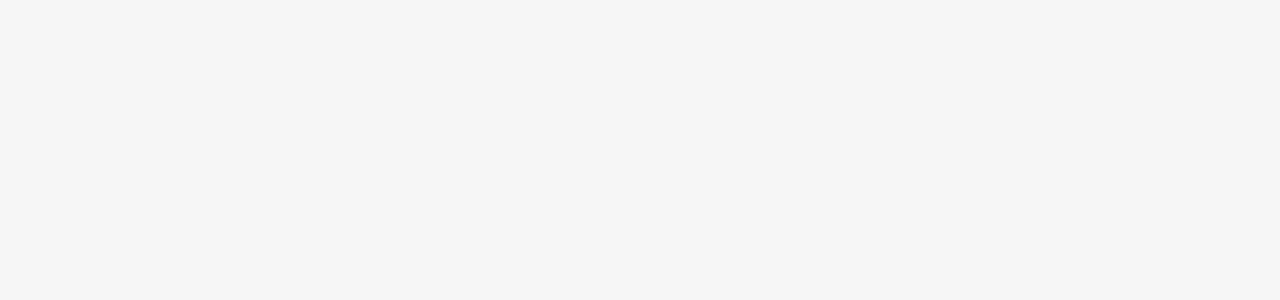
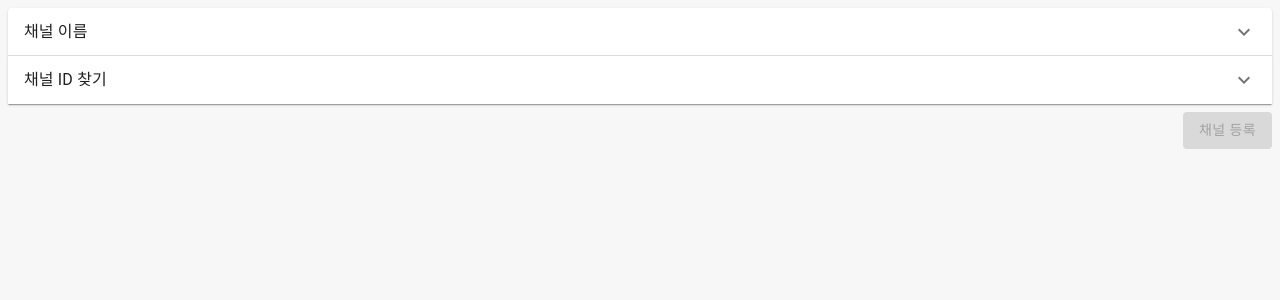
Before and after one commit to angmusae2015/WhaleDetectorFrontend, a React (Create React App) app: page /add-channel in a window 1280 px wide. Before the commit this address had no page. Shown: the top 300 px of the page. Built offline with nearby package versions, Linux system fonts and the light colour scheme; the HTML template or start-up script is replaced by a standard one.

Commit message:
Add AddChannelPage component and subcomponents

```diff
--- a/src/App.js
+++ b/src/App.js
@@ -3,12 +3,14 @@ import { Route, Routes } from 'react-router-dom';
 
 import "./App.css";
 import AddAlarmPage from './add-alarm-page/AddAlarmPage';
+import AddChannelPage from './add-channel-page/AddChannelPage';
 
 function App() {
   return (
     <div>
       <Routes>
         <Route path="/add-alarm" element={<AddAlarmPage />} />
+        <Route path="/add-channel" element={<AddChannelPage />} />
       </Routes>
     </div>
   );
--- a/src/add-alarm-page/ChannelSelectAccordion.js
+++ b/src/add-alarm-page/ChannelSelectAccordion.js
@@ -11,7 +11,7 @@ import InputLabel from '@mui/material/InputLabel';
 import Select from '@mui/material/Select';
 import MenuItem from '@mui/material/MenuItem';
 
-import getInfoFunction from '../util/util';
+import { getInfoFunction } from '../util/util';
 
 /**
  * @typedef { Object } channelInfo
--- a/src/add-alarm-page/ItemSelectAccordion.js
+++ b/src/add-alarm-page/ItemSelectAccordion.js
@@ -14,7 +14,7 @@ import MenuItem from '@mui/material/MenuItem';
 import TextField from '@mui/material/TextField';
 import Autocomplete from '@mui/material/Autocomplete';
 
-import getInfoFunction from '../util/util';
+import { getInfoFunction } from '../util/util';
 
 /**
  * @typedef { Object } itemInfo
--- /dev/null
+++ b/src/add-channel-page/AddChannelPage.js
@@ -0,0 +1,117 @@
+import React, { useState, useEffect } from 'react';
+import { useLocation } from 'react-router-dom';
+import axios from 'axios';
+
+import Button from '@mui/material/Button';
+import Box from '@mui/material/Box';
+import NameInputAccordion from './NameInputAccordion';
+import LinkInputAccordion from './LinkInputAccordion';
+
+import { postFunction } from '../util/util';
+
+function AddChannelPage() {
+  // 채팅 및 채널 관련 상태 초기화
+  const [chatID, setChatID] = useState(null);
+  const [name, setName] = useState("");
+  const [channelID, setChannelID] = useState(null);
+
+  // 아코디언 패널 접힘 상태 초기화
+  const [expanded, setExpanded] = useState(false);
+
+  // 현재 페이지의 URL 파라미터 정보 가져오기
+  const location = useLocation();
+  const queryParams = new URLSearchParams(location.search);
+
+  // 페이지가 로드될 때 chatID 상태 설정
+  useEffect(() => {
+    setChatID(queryParams.get('chat_id'));
+  }, []);
+
+  // 아코디언 패널이 접히거나 열릴 때 실행되는 함수
+  const handleChange = (panel) => (event, isExpanded) => {
+    setExpanded(isExpanded ? panel: false);
+  };
+
+  return (
+    <div>
+      <NameInputAccordion
+        accordionProps={{
+          expanded: expanded === 'nameInputPanel',
+          onChange: handleChange('nameInputPanel')
+        }}
+        name={name}
+        setName={setName} />
+      <LinkInputAccordion
+        accordionProps={{
+          expanded: expanded === "linkInputPanel",
+          onChange: handleChange('linkInputPanel')
+        }}
+        setChannelID={setChannelID}
+        />
+      <Box
+        sx={{
+          display: 'flex',
+          flexDirection: 'row-reverse',
+        }} >
+        <PostButton channelInfo={{
+          channelID: channelID,
+          name: name,
+          chatID: chatID
+        }} />
+      </Box>
+    </div>
+  );
+}
+
+/**
+ * @typedef { Object } PostButtonProps
+ * @property { Object } channelInfo
+ */
+
+/**
+ * @param { PostButtonProps } props
+ */
+function PostButton(props) {
+  const { channelID, name, chatID } = props.channelInfo;
+
+  const [disableButton, setDisableButton] = useState(true);
+  const [buttonText, setButtonText] = useState("채널 등록");
+
+  const postChannel = () => {
+    const endpoint = "/database/channel/add";
+    const params = {
+      channel_id: channelID,
+      name: name,
+      chat_id: chatID
+    };
+
+    console.log(params);
+
+    setDisableButton(true);
+
+    const postChannelFunc = postFunction(endpoint, params, () => {
+      setButtonText("완료!");
+    }, () => {
+      setDisableButton(false);
+    });
+
+    postChannelFunc();
+  }
+
+  // 채널 ID 확인 시 알림 설정 버튼 활성화
+  useEffect(() => {
+    setDisableButton(name === "" && !channelID);
+  }, [channelID]);
+
+  return (
+    <Button
+      disabled={disableButton}
+      variant="contained"
+      sx={{mt: 1}}
+      onClick={postChannel} >
+      {buttonText}
+    </Button>
+  );
+}
+
+export default AddChannelPage;
--- a/src/add-channel-page/LinkInputAccordion.js
+++ b/src/add-channel-page/LinkInputAccordion.js
@@ -1,12 +1,9 @@
 import React, { useState, useEffect } from 'react';
 
-import Accordion from '@mui/material/Accordion';
-import AccordionSummary from '@mui/material/AccordionSummary';
-import AccordionDetails from '@mui/material/AccordionDetails';
-import Typography from '@mui/material/Typography';
+import { Accordion, AccordionSummary, AccordionDetails } from '@mui/material';
+import { Box, TextField, InputAdornment, Button, Typography } from '@mui/material';
 import ExpandMoreIcon from '@mui/icons-material/ExpandMore';
-
-import TextField from '@mui/material/TextField';
+import { getInfoFunction } from '../util/util';
 
 /**
  * @typedef { Object } AccordionProps
@@ -20,18 +17,117 @@ import TextField from '@mui/material/TextField';
 function LinkInputAccordion(props) {
   const { accordionProps, setChannelID } = props;
 
+  // 입력한 채널 링크, 백엔드 서버 응답, 응답으로 받은 채널 ID를 상태로 관리
+  const [channelLink, setChannelLink] = useState("");
+  const [response, setResponse] = useState(null);
+  const [id, setID] = useState(null);
+
+  // 백엔드 서버에서 받은 응답 도착 시 실행되는 효과 함수
+  useEffect(() => {
+    if (response !== null) {
+      if ('channel_id' in response) {
+        // 채널 ID 도착 시 해당 ID로 id 및 상위 컴포넌트의 channelID 상태 설정
+        setID(response['channel_id']);
+        setChannelID(response['channel_id']);
+      } else {
+        // 에러 도착 시 false로 id 상태 설정 및 상위 컴포넌트의 channelID 상태 초기화
+        setID(false);
+        setChannelID(null);
+      }
+      // 응답 기록 초기화
+      setResponse(null);
+    }
+  }, [response]);
+
   return (
     <Accordion {...accordionProps}>
       <AccordionSummary
         expandIcon={<ExpandMoreIcon />}
     >
       <Typography>
-        {"채널 ID 찾기"}
+        {"채널 ID 찾기" + (!accordionProps.expanded && Boolean(id) ? ": 확인됨" : "")}
       </Typography>
     </AccordionSummary>
     <AccordionDetails>
-      <NameInput setName={setName} />
+      <Box
+        sx={{
+          display: 'flex',
+        }} >
+        <Box
+          sx={{
+            width: '75%'
+          }} >
+          <LinkInput
+            setChannelID={setChannelID}
+            inputProps={{
+              // 채널 ID가 정상적으로 확인되지 않았을 경우 에러 표시
+              error: (id === null) ? false : !(id),
+              helperText: (id !== null && !Boolean(id)) ? "잘못된 초대 링크입니다. 주소를 확인해주세요." : (id !== null ? "채널을 확인했습니다!" : ""),
+              // 채널 ID가 정상적으로 확인되었을 경우 색을 success로 표시
+              color: Boolean(id) ? "success" : "",
+              focused: Boolean(id),
+              // value를 channelLink 상태로 관리
+              value: channelLink,
+              onChange: (event) => {
+                const value = event.target.value;
+                // URL에서 채널 링크 부분을 추출
+                setChannelLink(value.replace('https://t.me/', ''));
+              }
+            }} />
+        </Box>
+        <Button
+          disabled={channelLink === ""}
+          variant="contained"
+          onClick={() => {
+            // 백엔드 서버를 통해 채널 ID 요청
+            const getChannelIDFunc = getInfoFunction(`/telegram/check-channel-id?channel_link=${channelLink}`, setResponse);
+            getChannelIDFunc();
+          }}
+          sx={{
+            ml: 1,
+            width: '25%'
+          }} >
+          확인하기
+        </Button>
+      </Box>
     </AccordionDetails>
     </Accordion>
   )
 }
+
+LinkInputAccordion.defaultProps = {
+  accordionProps: {},
+  setChannelID: (channelID) => {}
+};
+
+/**
+ * @typedef { Object } InputProps
+ * @property { Object } inputProps
+ * @property { function(number) } setChannelID
+ */
+
+/**
+ * @param { InputProps } props
+ */
+function LinkInput(props) {
+  const { inputProps, setChannelID } = props;
+
+  return (
+    <div>
+      <TextField
+        {...inputProps}
+        fullWidth={true}
+        variant="standard"
+        InputProps={{
+          startAdornment: <InputAdornment position="start">https://t.me/</InputAdornment>,
+        }} ></TextField>
+    </div>
+  )
+}
+
+LinkInput.defaultProps = {
+  inputProps: {},
+  setChannelID: (channelID) => {}
+};
+
+export default LinkInputAccordion;
--- /dev/null
+++ b/src/add-channel-page/NameInputAccordion.js
@@ -0,0 +1,74 @@
+import React, { useState, useEffect } from 'react';
+
+import Accordion from '@mui/material/Accordion';
+import AccordionSummary from '@mui/material/AccordionSummary';
+import AccordionDetails from '@mui/material/AccordionDetails';
+import Typography from '@mui/material/Typography';
+import ExpandMoreIcon from '@mui/icons-material/ExpandMore';
+
+import TextField from '@mui/material/TextField';
+
+/**
+ * @typedef { Object } AccordionProps
+ * @property { Object } accordionProps
+ * @property { string } name
+ * @property { function(string) } setName
+ */
+
+/**
+ * @param { AccordionProps } props
+ */
+function NameInputAccordion(props) {
+  const { accordionProps, name, setName } = props;
+
+  return (
+    <Accordion {...accordionProps}>
+      <AccordionSummary
+        expandIcon={<ExpandMoreIcon />}
+    >
+      <Typography>
+        {"채널 이름" + (!accordionProps.expanded && (name !== "") ? `: ${name}` : "")}
+      </Typography>
+    </AccordionSummary>
+    <AccordionDetails>
+      <NameInput setName={setName} />
+    </AccordionDetails>
+    </Accordion>
+  )
+}
+
+NameInputAccordion.defaultProps = {
+  accordionProps: {}
+};
+
+/**
+ * @typedef { Object } InputProps
+ * @property { Object } inputProps
+ * @property { function(string) } setName
+ */
+
+/**
+ * @param { InputProps } props
+ */
+function NameInput(props) {
+  // props에서 필요한 변수들을 추출
+  const { inputProps, setName } = props;
+
+  return (
+    <div>
+      <TextField
+        inputProps={inputProps}
+        label={"채널 이름"}
+        onChange={(event) => {
+          setName(event.target.value);
+        }}
+      ></TextField>
+    </div>
+  );
+}
+
+NameInput.defaultProps = {
+  inputProps: {}
+};
+
+export default NameInputAccordion;
--- a/src/util/config.json
+++ /dev/null
@@ -1,3 +0,0 @@
-{
-    "proxy": "http://34.64.158.133:5000"
-}
--- a/src/util/util.js
+++ b/src/util/util.js
@@ -1,9 +1,11 @@
 import axios from 'axios';
+
+const proxy = "http://34.22.69.145:5000"
 
 function getInfoFunction(endpoint, setState) {
   return (() => {
     // axios.get(`https://whaledetectorapi.kro.kr${endpoint}`)
-    axios.get(`http://34.22.69.145:5000${endpoint}`)
+    axios.get(proxy + endpoint)
       .then(response => {
         setState(response.data);
       })
@@ -13,4 +15,18 @@ function getInfoFunction(endpoint, setState) {
   })
 }
 
-export default getInfoFunction;
+function postFunction(endpoint, params, todo, todoOnError) {
+  return (() => {
+    console.log(params);
+    axios.post(proxy + endpoint, params)
+      .then(response => {
+        todo();
+      })
+      .catch(error => {
+        console.error('POST 요청 에러:', error);
+        todoOnError();
+      });
+  })
+}
+
+export { getInfoFunction, postFunction };
```
